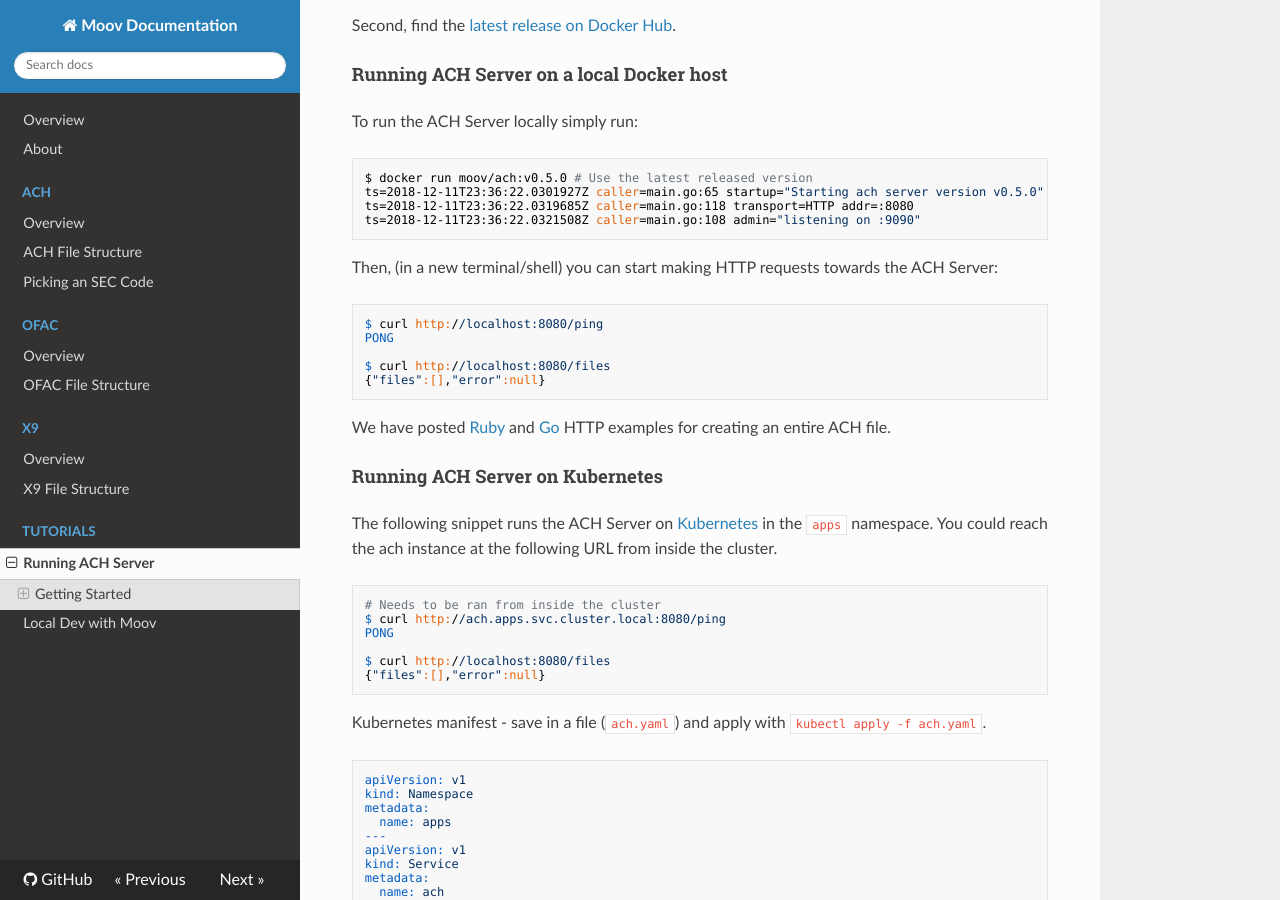
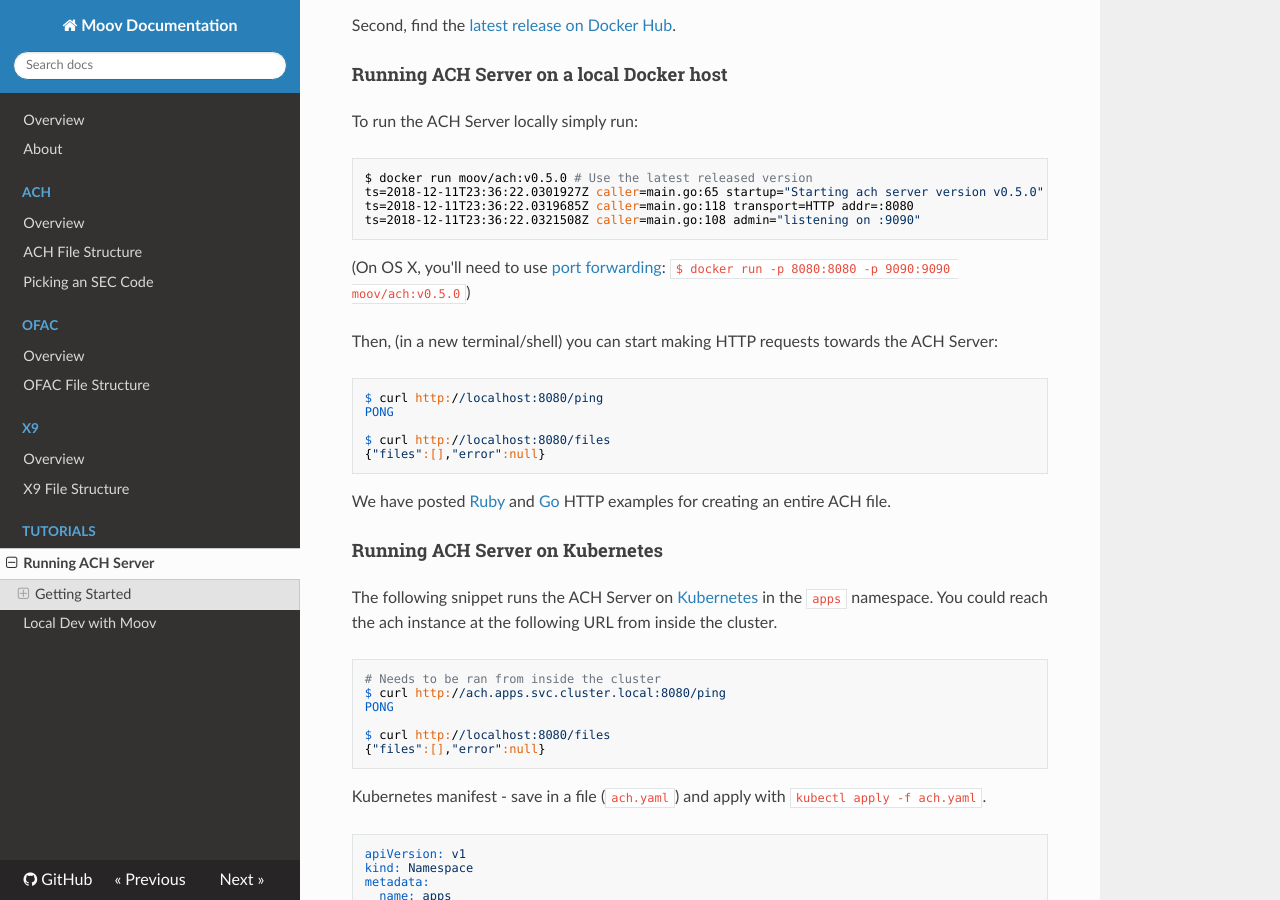
Before and after one commit to wadearnold/docs, an MkDocs documentation site: the page built from docs/tutorials/ach-server.md, in a window 1280 px wide and 900 px high, scrolled down 335 px. Built offline with MkDocs 1.6.1, drawn with Linux system fonts in a browser that asks for light colours; nearby versions of some CDN libraries; old or Windows-style settings are respelled for this version of MkDocs.

Commit message:
Add detail about port forwarding when using docker for mac

````diff
--- a/docs/tutorials/ach-server.md
+++ b/docs/tutorials/ach-server.md
@@ -18,6 +18,8 @@
 ts=2018-12-11T23:36:22.0319685Z caller=main.go:118 transport=HTTP addr=:8080
 ts=2018-12-11T23:36:22.0321508Z caller=main.go:108 admin="listening on :9090"
 ```
+(On OS X, you'll need to use [port forwarding](https://docs.docker.com/docker-for-mac/networking/#known-limitations-use-cases-and-workarounds):
+`$ docker run -p 8080:8080 -p 9090:9090 moov/ach:v0.5.0`)
 
 Then, (in a new terminal/shell) you can start making HTTP requests towards the ACH Server:
 
````
